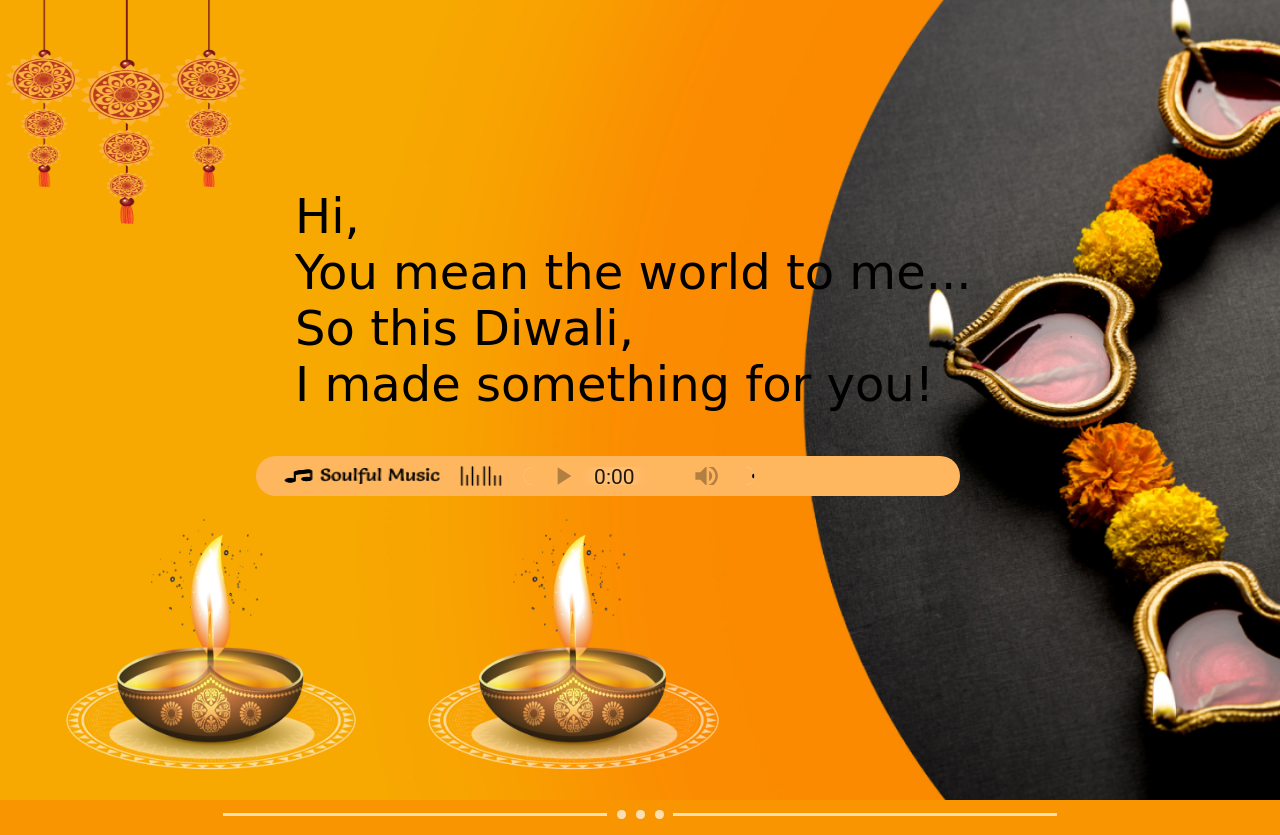
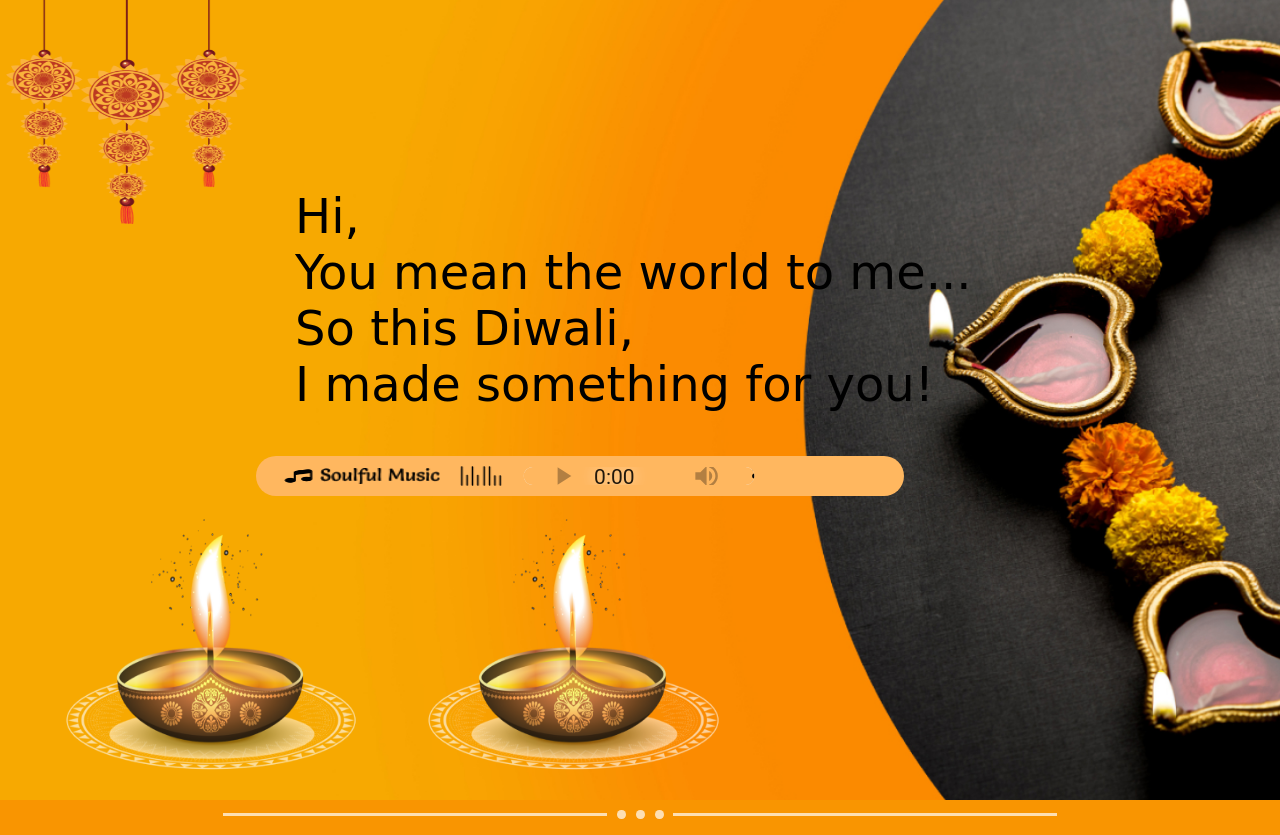
Before and after one commit to 1234bk/diwali, a plain HTML site: page index.html in a window 1280 px wide. Shown: the top 835 px of the page. Drawn offline with Linux system fonts and the light colour scheme; a web font is replaced by a local one.

Commit message:
Update diwali.css

```diff
--- a/diwali.css
+++ b/diwali.css
@@ -39,7 +39,7 @@ body {
     align-items: center;
     justify-content: start;
     background-color: #ffb75f;
-    width: 85vh;
+    width: 78vh;
     border-radius: 45px;
     margin-left: 32vh;
     margin-top: 0vh;
```
